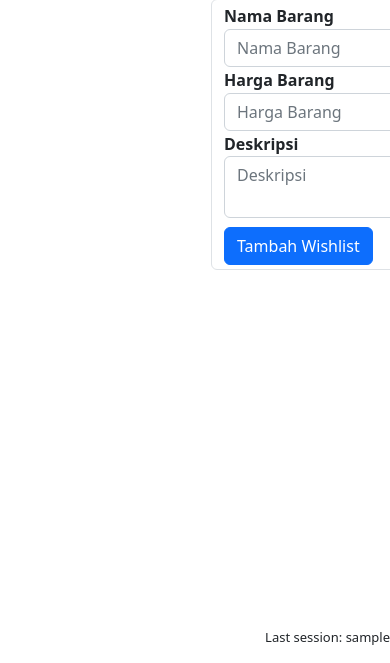
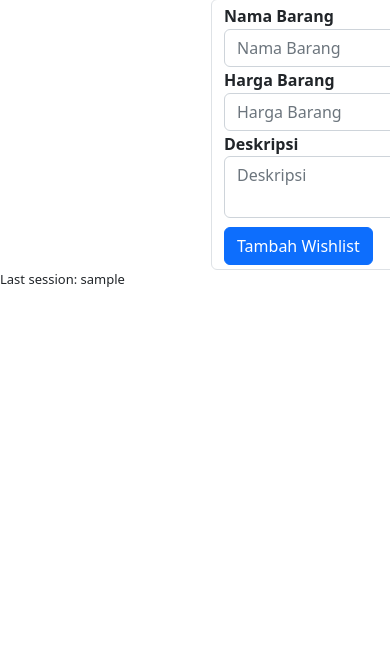
Before and after one commit to fadlanariel/lab-1-pbp, a Django app: template wishlist/templates/wishlist_ajax.html in a window 390 px wide; the page is wider, and only the part inside the window is pictured. Shown: the part 181-844 px from the top of that part. Run offline with Django 4.2, Linux system fonts and the light colour scheme; the template is opened without the code that fills it: most values are stand-ins (such as "Sample title", 1, 10 or a date in 2020); some libraries are stand-ins or nearby versions.

Commit message:
edit styling to be responsive

```diff
--- a/wishlist/templates/wishlist_ajax.html
+++ b/wishlist/templates/wishlist_ajax.html
@@ -43,7 +43,10 @@
 
     #last-login {
         font-size: small;
-        text-align: right;
+        position: sticky;
+        bottom: 0;
+        right: 0;
+        width: fit-content;
     }
 
 </style>
@@ -51,26 +54,28 @@
 
 {% block content %}
 <script type="text/javascript">
+    // send HTTP request to get JSON from url and append it to the html table
+    // ajax() agar request jadi asynchronous
     $.ajax({
     url: '../json/',
     dataType: 'json',
-    success: function(data) {
+    success: function(data) { // jika request berhasil
         for (var i=0; i<data.length; i++) {
             var row = $('<tr><td>' + data[i].fields.nama_barang+ '</td><td>' + data[i].fields.harga_barang + '</td><td>' +
              data[i].fields.deskripsi + '</td></tr>');
             $('#myTable').append(row);
         }
     },
-    error: function(jqXHR, textStatus, errorThrown){
+    error: function(jqXHR, textStatus, errorThrown){ // jika request gagal tampilkan error message
         alert('Error: ' + textStatus + ' - ' + errorThrown);
     }
     });
 
-    $(document).on('submit', '#add-wishlist',function(e){
+    $(document).on('submit', '#add-wishlist',function(e){ // dapatkan trigger melalui id dari button
         $.ajax({
             type:'POST',
-            url:"{% url 'wishlist:add_wishlist' %}",
-            data:{
+            url:"{% url 'wishlist:add_wishlist' %}", //url untuk ke views tambahkan data
+            data:{ // dapatkan data sesuai id dari input yang ada di form
                 nama_barang:$('#nama-barang').val(),
                 harga_barang:$('#harga-barang').val(),
                 deskripsi:$('#deskripsi').val(),
@@ -78,9 +83,9 @@
                 action: 'post'
             },
             success:function(json){
-                document.getElementById("add-wishlist").reset();
+                //document.getElementById("add-wishlist").reset();
             },
-            error : function(xhr,errmsg,err) {
+            error : function(xhr,errmsg,err) { // tampilkan error message jika gagal
                 console.log(xhr.status + ": " + xhr.responseText);
         }
         });
@@ -123,8 +128,5 @@
     </form>
 </div>
 
-<footer>
-    <p id="last-login" class="fixed-bottom">Last session: {{ last_login }}</p>
-</footer>
-
+<p id="last-login" class="fixed-bottom">Last session: {{ last_login }}</p>
 {% endblock content %}
```
